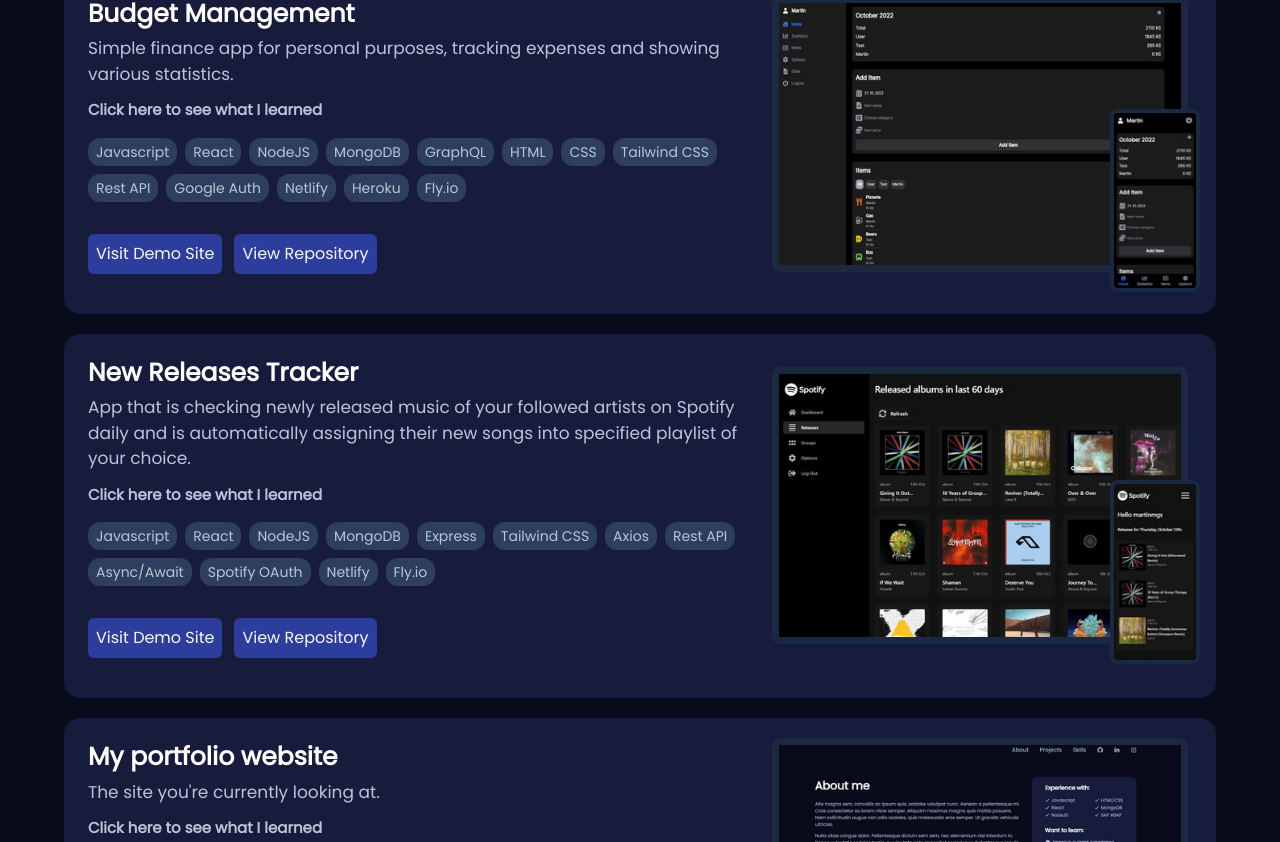
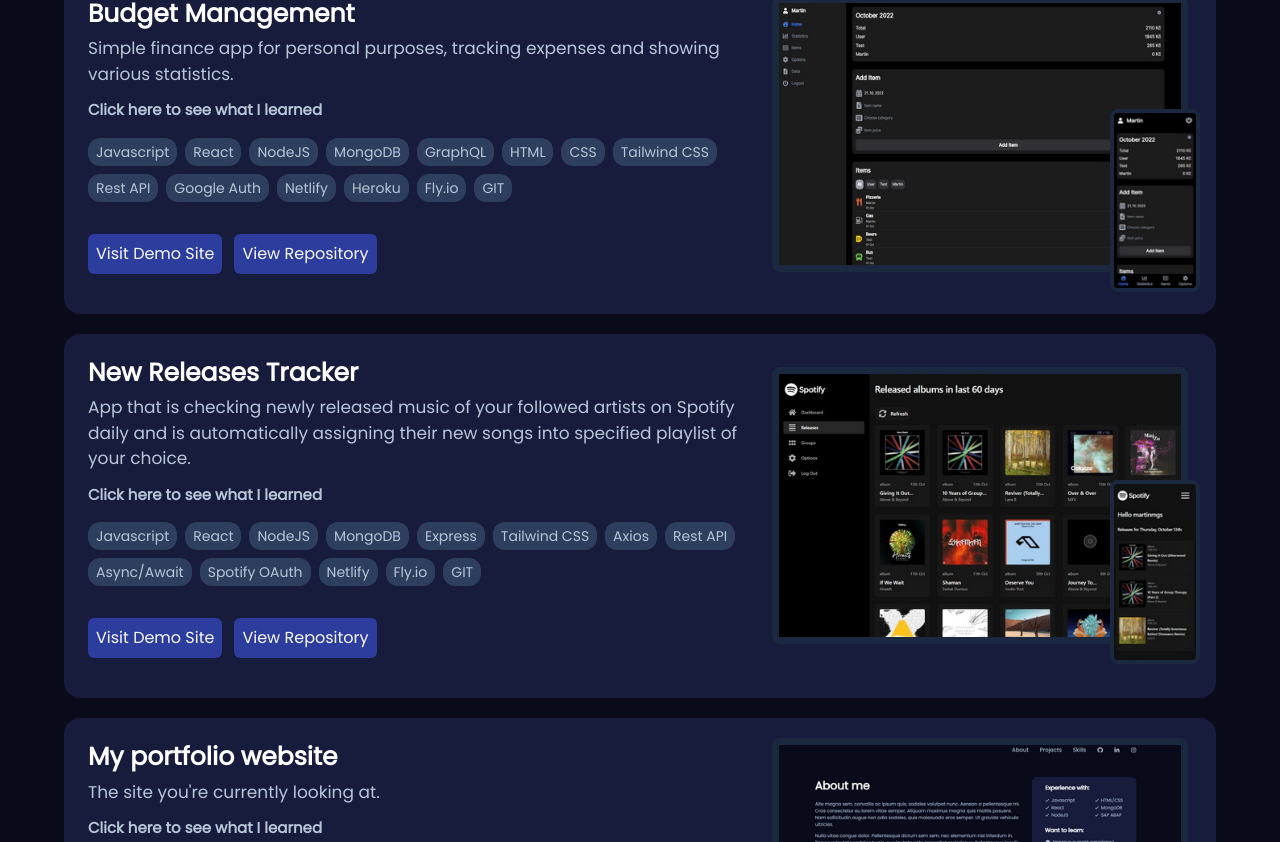
Before and after one commit to martinezynwa/personal-portfolio, a React (Create React App) app: page / in a window 1280 px wide. Shown: the part 758-1600 px from the top of the page. Built offline with nearby package versions, Linux system fonts and the light colour scheme.

Commit message:
text changes

```diff
--- a/src/components/Projects.js
+++ b/src/components/Projects.js
@@ -29,6 +29,7 @@
         'Netlify',
         'Heroku',
         'Fly.io',
+        'GIT',
       ],
       link: 'https://budget-mgmt-1.netlify.app/',
       github: 'https://github.com/martinezynwa/budgetmgmt',
@@ -55,6 +56,7 @@
         'Spotify OAuth',
         'Netlify',
         'Fly.io',
+        'GIT',
       ],
       link: 'https://new-releases-tracker.netlify.app/',
       github: 'https://github.com/martinezynwa/spotifyNewReleases',
@@ -67,7 +69,7 @@
       description: "The site you're currently looking at.",
       experience:
         'Trying to build the best possible responsive web experience with current skills. Figuring out how to present my knowledge.',
-      stack: ['Javascript', 'React', 'HTML', 'Tailwind CSS', 'Netlify'],
+      stack: ['Javascript', 'React', 'HTML', 'Tailwind CSS', 'Netlify', 'GIT'],
       link: 'https://mg-portfolioweb.netlify.app/',
       github: 'https://github.com/martinezynwa/personal-portfolio',
       imgDesktop: p3desktop,
--- a/src/style.css
+++ b/src/style.css
@@ -663,8 +663,8 @@
   margin-left: -0.25rem;
 }
 
-.mb-2{
-  margin-bottom: 0.5rem;
+.mb-3{
+  margin-bottom: 0.75rem;
 }
 
 .mb-4{
@@ -683,6 +683,10 @@
   margin-bottom: 3.5rem;
 }
 
+.mb-2{
+  margin-bottom: 0.5rem;
+}
+
 .mb-6{
   margin-bottom: 1.5rem;
 }
@@ -691,20 +695,8 @@
   margin-left: -0.5rem;
 }
 
-.-ml-6{
-  margin-left: -1.5rem;
-}
-
 .-ml-8{
   margin-left: -2rem;
-}
-
-.-ml-9{
-  margin-left: -2.25rem;
-}
-
-.mb-3{
-  margin-bottom: 0.75rem;
 }
 
 .flex{
@@ -1055,18 +1047,6 @@
     margin-top: 0.5rem;
   }
 
-  .sm\:-ml-8{
-    margin-left: -2rem;
-  }
-
-  .sm\:mb-2{
-    margin-bottom: 0.5rem;
-  }
-
-  .sm\:mb-3{
-    margin-bottom: 0.75rem;
-  }
-
   .sm\:block{
     display: block;
   }
```
